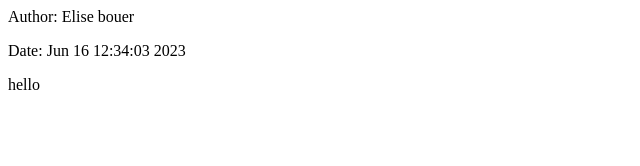
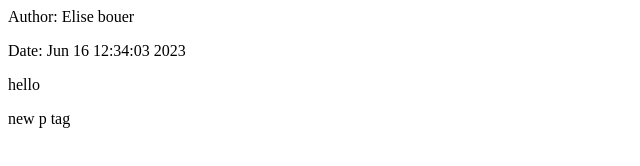
Before and after one commit to Raul2jz/new-repo, a plain HTML site: page index.html in a window 1280 px wide. Shown: the full height of the page, 0-640 px from the left. Drawn offline with Linux system fonts and the light colour scheme.

Commit message:
Add P tag test

```diff
--- a/index.html
+++ b/index.html
@@ -3,6 +3,7 @@
      <p >Author: Elise bouer</p>
      <p >Date: Jun 16 12:34:03 2023</p>
      <p >hello</P>
+        <p >new p tag</p>
 
     </main>
 </head>
```
